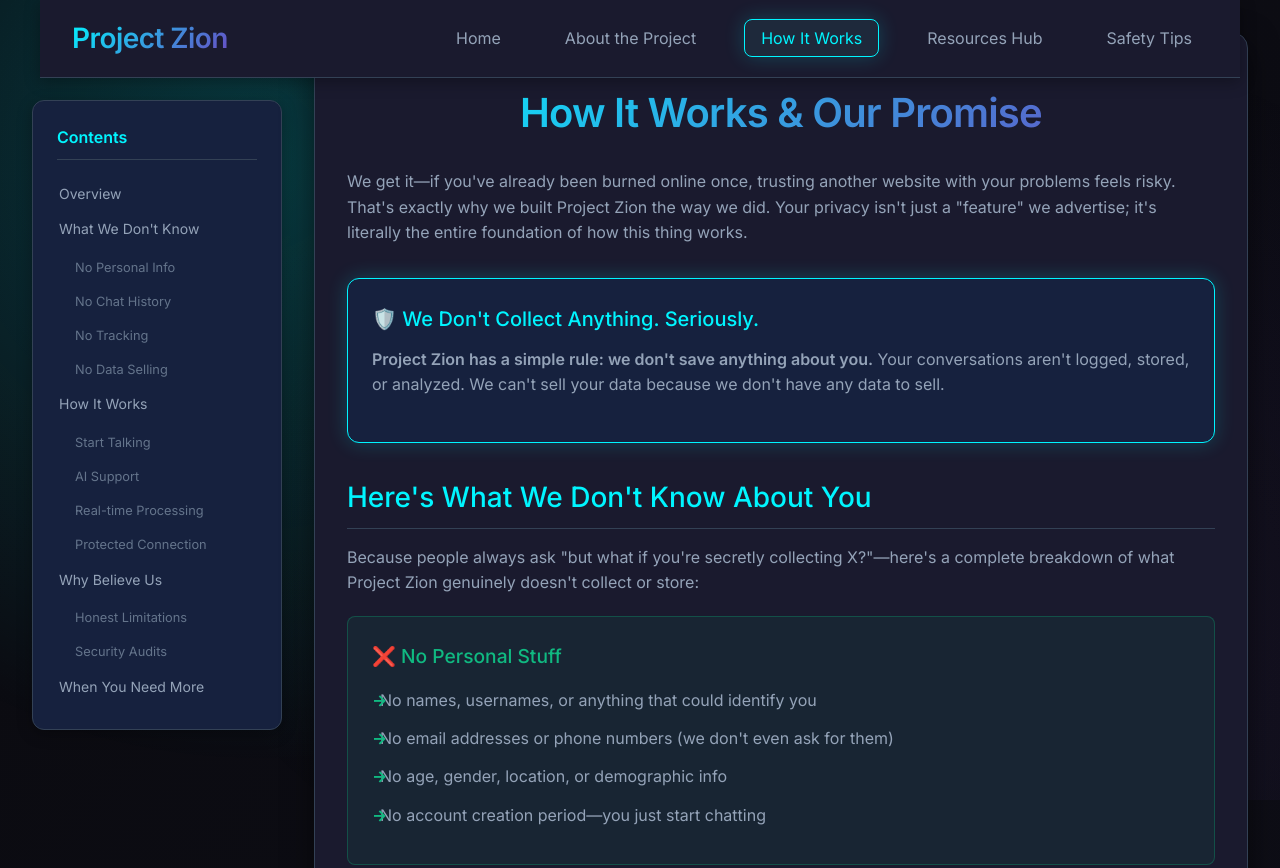
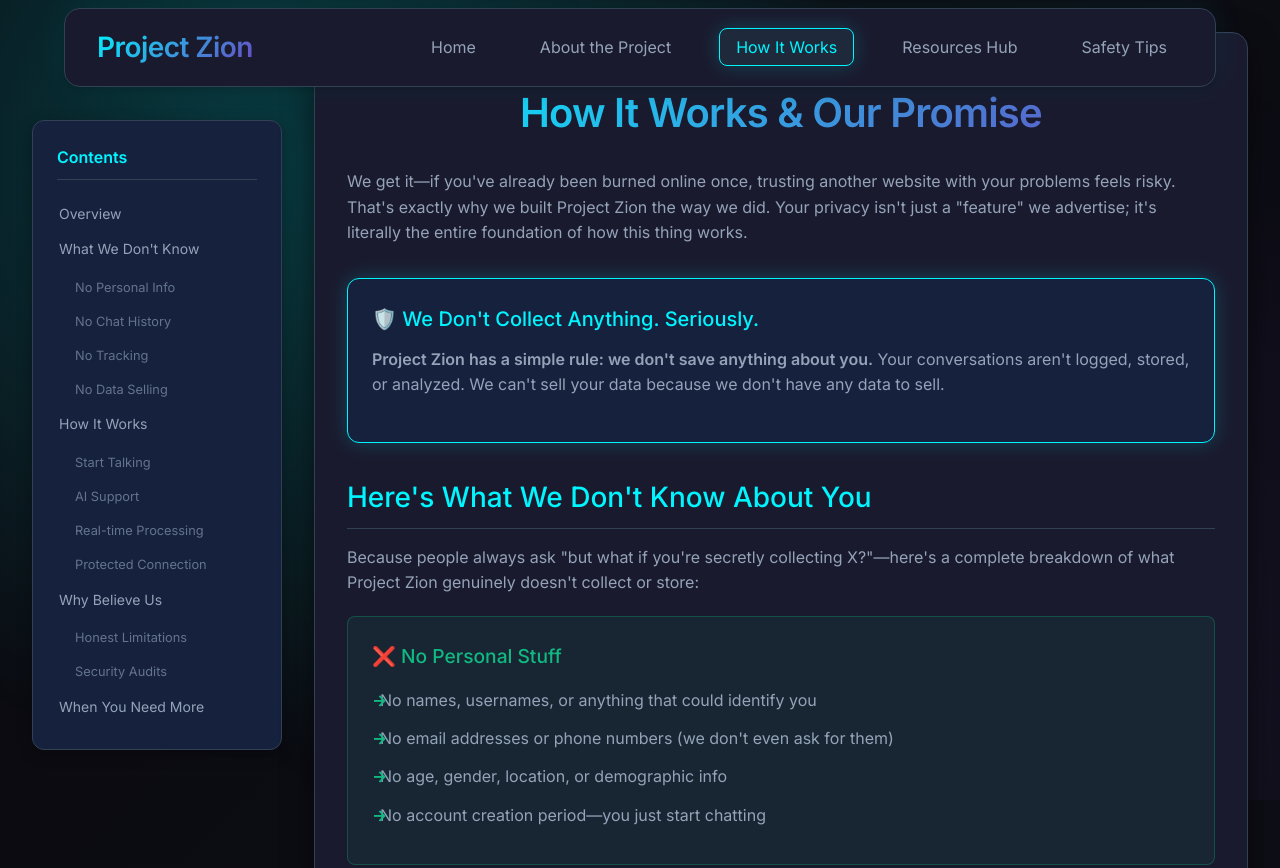
Before and after one commit to xyz-1235/project-zion, a website: page how.html in a window 1280 px wide. Shown: the top 868 px of the page. Drawn offline with Linux system fonts and the light colour scheme.

Commit message:
Enhance navbar with rounded corners and improved hiding
Refactored navbar.js to use requestAnimationFrame for scroll event throttling and improved logic for showing/hiding the navbar. Updated main.css to give the navbar rounded corners, a floating centered layout, and adjusted related spacing and sticky sidebar offsets for better appearance and usability.

```diff
--- a/js/navbar.js
+++ b/js/navbar.js
@@ -1,24 +1,45 @@
 /**
- * Simple Auto-hiding Navbar
+ * Simple Auto-hiding Navbar with Rounded Corners
  */
 
 let lastScrollTop = 0;
-const navbar = document.querySelector('.site-header');
+let navbar;
 
-if (navbar) {
-    window.addEventListener('scroll', () => {
-        const scrollTop = window.pageYOffset;
+// Wait for DOM to be ready
+document.addEventListener('DOMContentLoaded', function() {
+    navbar = document.querySelector('.site-header');
 
-        if (scrollTop > 100) {
-            if (scrollTop > lastScrollTop) {
-                navbar.classList.add('hidden');
-            } else {
-                navbar.classList.remove('hidden');
+    if (navbar) {
+        // Add scroll listener with throttling for better performance
+        let ticking = false;
+
+        window.addEventListener('scroll', function() {
+            if (!ticking) {
+                requestAnimationFrame(function() {
+                    handleScroll();
+                    ticking = false;
+                });
+                ticking = true;
             }
+        });
+    }
+});
+
+function handleScroll() {
+    const scrollTop = window.pageYOffset || document.documentElement.scrollTop;
+
+    // Show navbar at top of page
+    if (scrollTop <= 50) {
+        navbar.classList.remove('hidden');
+    }
+    // Hide when scrolling down, show when scrolling up
+    else if (scrollTop > 100) {
+        if (scrollTop > lastScrollTop) {
+            navbar.classList.add('hidden');
         } else {
             navbar.classList.remove('hidden');
         }
+    }
 
-        lastScrollTop = scrollTop;
-    });
+    lastScrollTop = scrollTop;
 }
--- a/styles/main.css
+++ b/styles/main.css
@@ -72,23 +72,29 @@ body::before {
 /* Site Header */
 .site-header {
     background: var(--tertiary-bg);
-    border-bottom: 1px solid var(--border-default);
-    box-shadow: var(--shadow-soft);
+    border: 1px solid var(--border-default);
+    box-shadow: var(--shadow-soft), 0 0 30px rgba(0, 245, 255, 0.1);
     backdrop-filter: blur(10px);
     position: fixed;
     top: 0;
-    left: 0;
-    right: 0;
+    left: 50%;
+    transform: translateX(-50%);
     z-index: 100;
     transition: transform 0.3s ease, opacity 0.3s ease;
-    transform: translateY(0);
     opacity: 1;
     max-width: 1200px;
-    margin: 0 auto;
+    width: 90%;
+    margin: 0.5rem auto;
     padding: 1rem 2rem;
     display: flex;
     justify-content: space-between;
     align-items: center;
+    border-radius: 16px;
+}
+
+.site-header.hidden {
+    transform: translateX(-50%) translateY(-100%);
+    opacity: 0;
 }
 
 .site-title {
@@ -173,7 +179,7 @@ body::before {
     flex-direction: column;
     min-height: calc(100vh - 120px);
     gap: 1.5rem;
-    padding-top: 120px; /* Account for fixed navbar */
+    padding-top: 140px; /* Account for floating navbar */
 }
 
 /* Content container for info pages */
@@ -209,7 +215,7 @@ body::before {
     width: 250px;
     flex-shrink: 0;
     position: sticky;
-    top: 100px;
+    top: 120px;
     height: fit-content;
     max-height: calc(100vh - 120px);
     overflow-y: auto;
@@ -970,10 +976,16 @@ body::before {
 
 @media (max-width: 768px) {
     .site-header {
+        width: 95%;
+        margin: 0.25rem auto;
         padding: 1rem;
         flex-direction: column;
         gap: 1rem;
         justify-content: center;
+    }
+
+    .site-header.hidden {
+        transform: translateX(-50%) translateY(-100%);
     }
 
     .main-nav ul {
```
